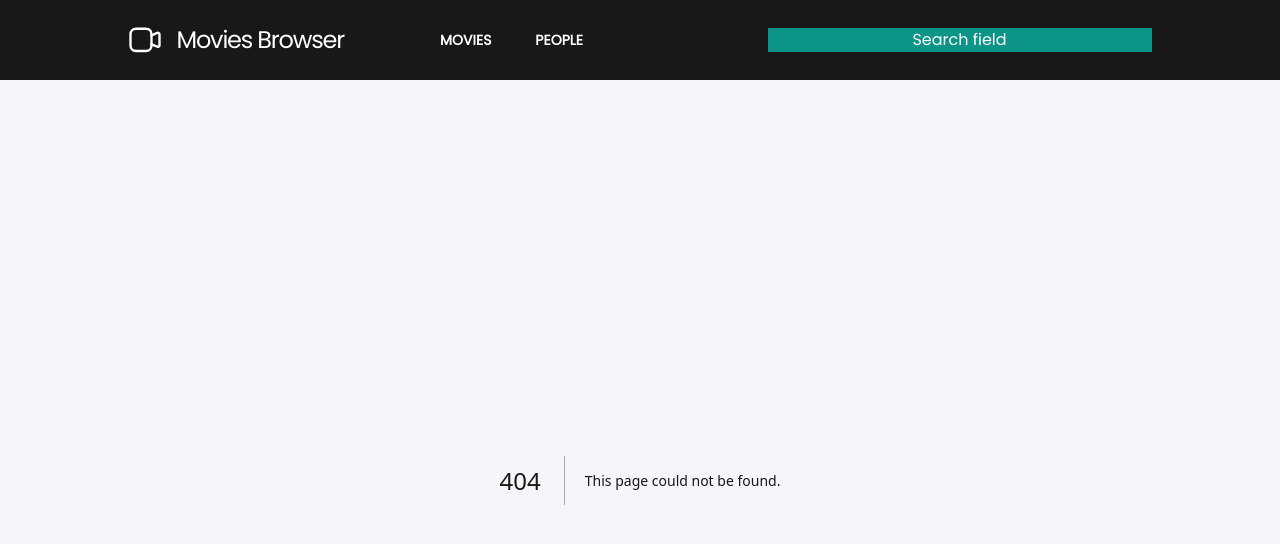
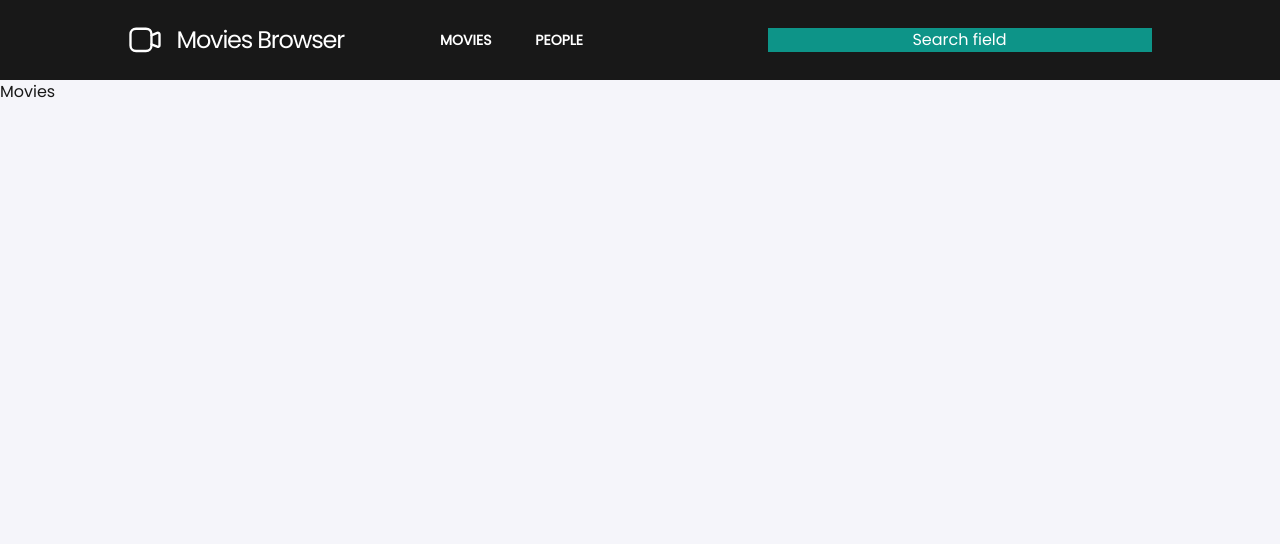
Before and after one commit to RadekW86/Movies-Browser-2.0, a Next.js app: page /Movies in a window 1280 px wide. Before the commit this address had no page. Shown: the top 544 px of the page. Built offline with nearby package versions, Linux system fonts and the light colour scheme.

Commit message:
added active subpages navigation

```diff
--- /dev/null
+++ b/src/app/Movies/page.jsx
@@ -0,0 +1,3 @@
+export default function Movies() {
+  return <div>Movies</div>;
+}
--- /dev/null
+++ b/src/app/People/page.jsx
@@ -0,0 +1,3 @@
+export default function People() {
+  return <div>People</div>;
+}
--- a/src/app/page.jsx
+++ b/src/app/page.jsx
@@ -1,7 +1,5 @@
+import { redirect } from "next/navigation";
+
 export default function Page() {
-  return (
-    <>
-      <div>ABC</div>
-    </>
-  );
+  redirect("/Movies");
 }
--- a/src/components/TopBar/page.jsx
+++ b/src/components/TopBar/page.jsx
@@ -19,8 +19,12 @@ export default function TopBar() {
           </Link>
           <nav>
             <ul className="flex gap-8 md:gap-11 text-xs md:text-sm font-semibold">
-              <li className="menuLink">MOVIES</li>
-              <li className="menuLink">PEOPLE</li>
+              <li className="menuLink">
+                <Link href="/Movies">MOVIES</Link>
+              </li>
+              <li className="menuLink">
+                <Link href="/People">PEOPLE</Link>
+              </li>
             </ul>
           </nav>
         </div>
```
